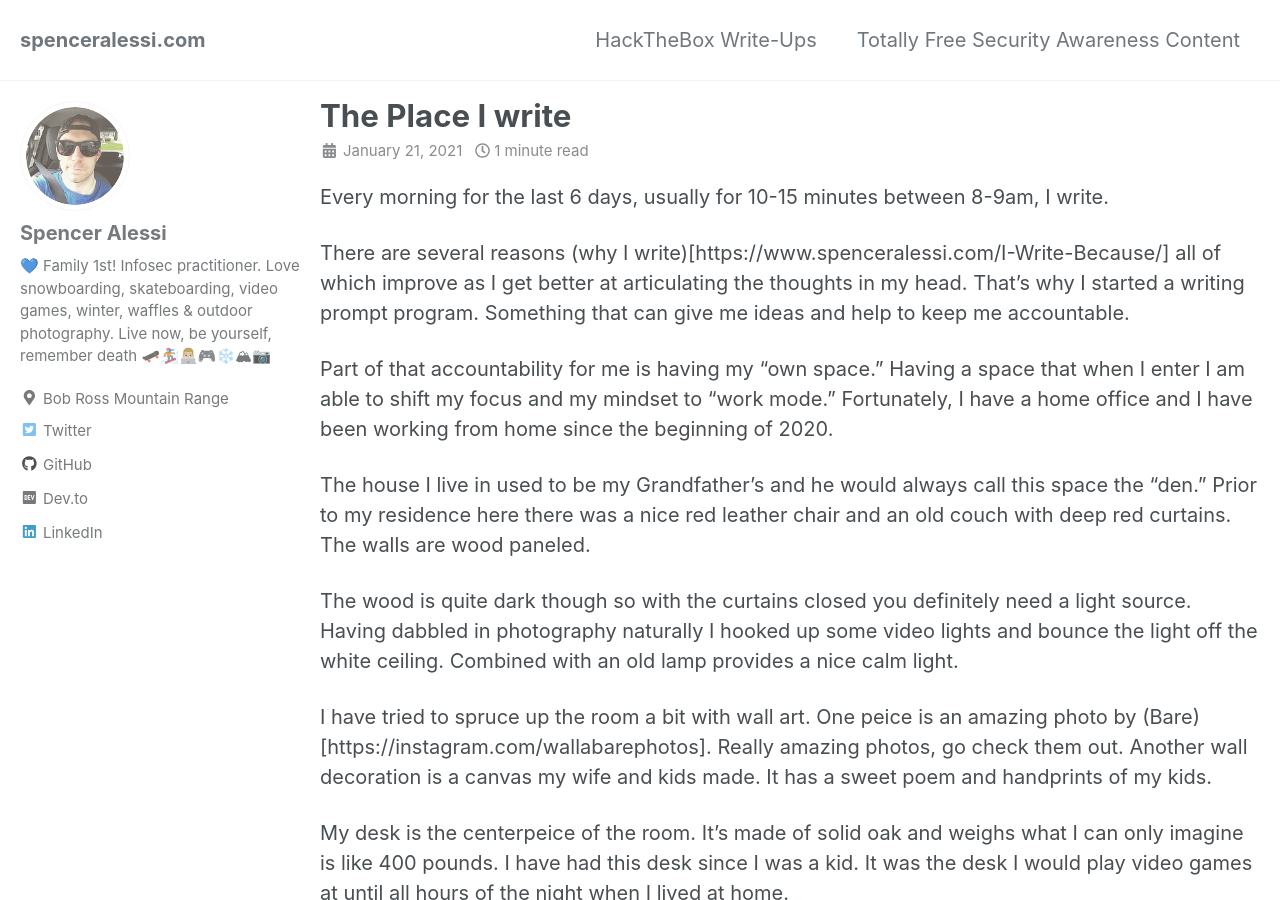
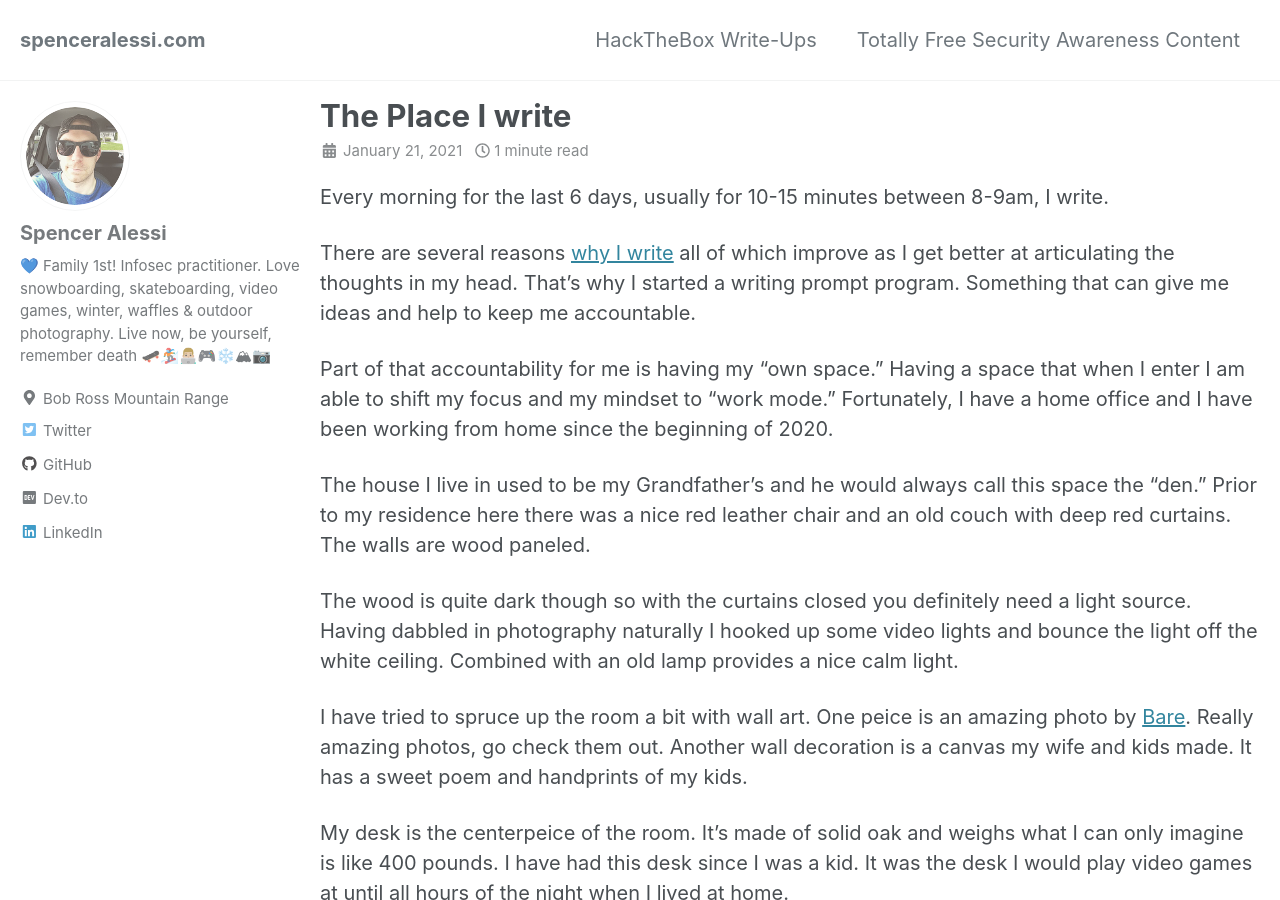
Before and after one commit to techspence/techspence.github.io, a Jekyll site: the page built from _posts/2021-01-21-The-Place-I-Write.md, in a window 1280 px wide and 900 px high. Built offline with Jekyll 4.4.1, drawn with Linux system fonts in a browser that asks for light colours; cached includes are drawn as plain includes.

Commit message:
fixed broken links & titles

```diff
--- a/_posts/2021-01-21-The-Place-I-Write.md
+++ b/_posts/2021-01-21-The-Place-I-Write.md
@@ -6,7 +6,7 @@ date: 2021-01-21
 ---
 Every morning for the last 6 days, usually for 10-15 minutes between 8-9am, I write.
 
-There are several reasons (why I write)[https://www.spenceralessi.com/I-Write-Because/] all of which improve as I get better at articulating the thoughts in my head. That's why I started a writing prompt program. Something that can give me ideas and help to keep me accountable.
+There are several reasons [why I write](https://www.spenceralessi.com/I-Write-Because/) all of which improve as I get better at articulating the thoughts in my head. That's why I started a writing prompt program. Something that can give me ideas and help to keep me accountable.
 
 Part of that accountability for me is having my "own space." Having a space that when I enter I am able to shift my focus and my mindset to "work mode." Fortunately, I have a home office and I have been working from home since the beginning of 2020.
 
@@ -14,7 +14,7 @@ The house I live in used to be my Grandfather's and he would always call this sp
 
 The wood is quite dark though so with the curtains closed you definitely need a light source. Having dabbled in photography naturally I hooked up some video lights and bounce the light off the white ceiling. Combined with an old lamp provides a nice calm light.
 
-I have tried to spruce up the room a bit with wall art. One peice is an amazing photo by (Bare)[https://instagram.com/wallabarephotos]. Really amazing photos, go check them out. Another wall decoration is a canvas my wife and kids made. It has a sweet poem and handprints of my kids.
+I have tried to spruce up the room a bit with wall art. One peice is an amazing photo by [Bare](https://instagram.com/wallabarephotos). Really amazing photos, go check them out. Another wall decoration is a canvas my wife and kids made. It has a sweet poem and handprints of my kids.
 
 My desk is the centerpeice of the room. It's made of solid oak and weighs what I can only imagine is like 400 pounds. I have had this desk since I was a kid. It was the desk I would play video games at until all hours of the night when I lived at home.
 
```
Also changed, not shown: _posts/2021-01-18-Abundance.md (+1 -1 lines), _posts/2021-01-20-Progress-Is-Made-By-Doing-Not-By-Pondering.md (renamed from _posts/2021-01-20-Progress-Is-Made-By-Doing-Not-By-Pondering - Copy.md, +1 -1 lines).
